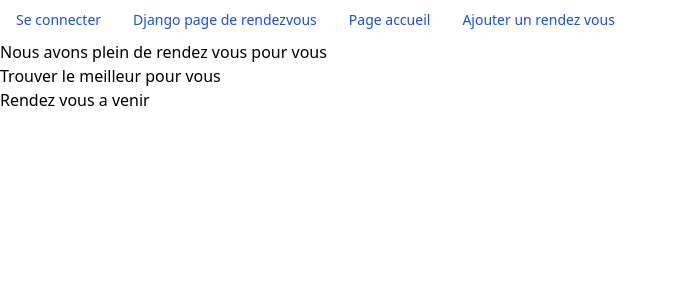
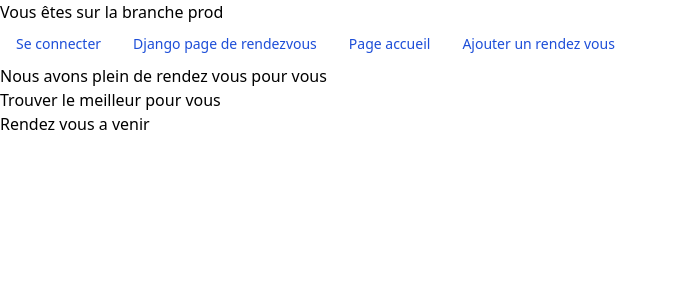
Before and after one commit to Victor2103/Django_tuto, a Django app: template django_tutorial/rdvs/templates/rdvs/index.html in a window 1280 px wide. Shown: the top 300 px of the page, without its empty margins (0-677 px from the left). Run offline with Django 3.2, Linux system fonts and the light colour scheme; the template is opened without the code that fills it, so the values that code supplies are empty; some libraries are stand-ins or nearby versions.

Commit message:
Update index.html
test pour ansible

```diff
--- a/django_tutorial/rdvs/templates/rdvs/index.html
+++ b/django_tutorial/rdvs/templates/rdvs/index.html
@@ -1,3 +1,6 @@
+<h1>Vous êtes sur la branche prod</h1>
+
+
 {% extends 'rdvs/exemple/exemple.html' %}
 
 {% load static %}
```
